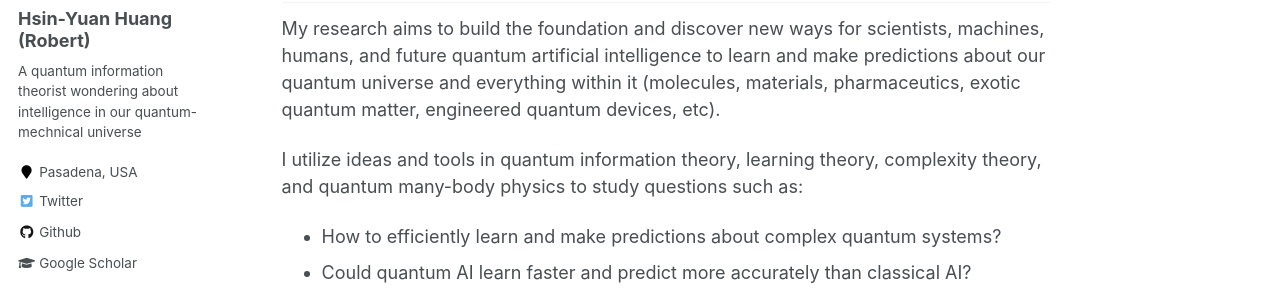
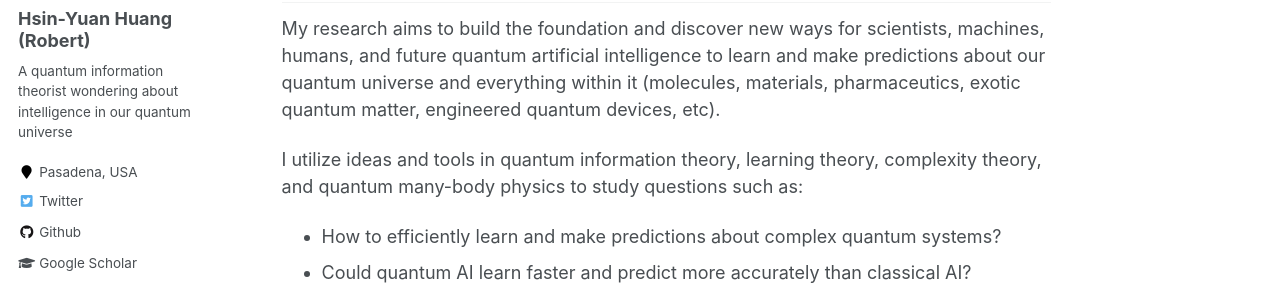
Before and after one commit to hsinyuan-huang/hsinyuan-huang.github.io, a Jekyll site: the page built from _pages/about.md, in a window 1280 px wide. Shown: the part 295-594 px from the top of the page. Built offline with Jekyll 4.4.1, drawn with Linux system fonts in a browser that asks for light colours; emoji names are drawn with the system emoji font; formulas are drawn with MathJax 3.

Commit message:
Modify config

```diff
--- a/_config.yml
+++ b/_config.yml
@@ -82,7 +82,7 @@ analytics:
 author:
   name             : "Hsin-Yuan Huang (Robert)"
   avatar           : "me-3.jpg"
-  bio              : "A quantum information theorist wondering about intelligence in our quantum-mechnical universe"
+  bio              : "A quantum information theorist wondering about intelligence in our quantum universe"
   location         : "Pasadena, USA"
   employer         :
   pubmed           : #"https://www.ncbi.nlm.nih.gov/pubmed/?term=john+snow"
```
